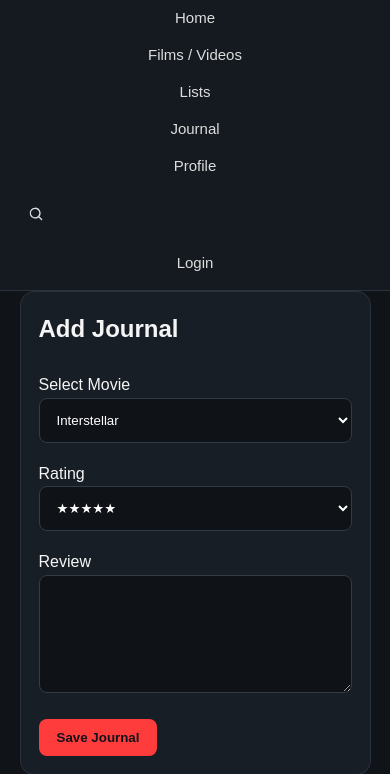
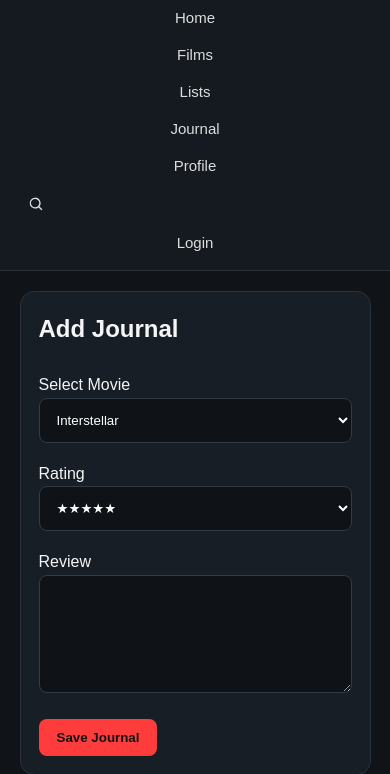
Before and after one commit to dayana179/CineByte, a PHP site: page /journal.html in a window 390 px wide. Shown: the part 78-852 px from the top of the page. Run offline with PHP 8.4, Linux system fonts and the light colour scheme.

Commit message:
Header edited

```diff
--- a/auth.html
+++ b/auth.html
@@ -14,7 +14,7 @@
 
     <nav id="mainNav">
       <a href="index.html">Home</a>
-      <a href="films.html">Films / Videos</a>
+      <a href="films.html">Films</a>
       <a href="lists.html">Lists</a>
       <a href="journal.html">Journal</a>
       <a href="profile.html">Profile</a>
--- a/film-detail.html
+++ b/film-detail.html
@@ -14,7 +14,7 @@
 
     <nav id="mainNav">
       <a href="index.html">Home</a>
-      <a href="films.html">Films / Videos</a>
+      <a href="films.html">Films</a>
       <a href="lists.html">Lists</a>
       <a href="journal.html">Journal</a>
       <a href="profile.html">Profile</a>
@@ -70,7 +70,7 @@
         </div>
 
         <button class="btn" onclick="addToWatchlist()">Add to Watchlist</button>
-        <a id="journalBtn" href="journal.php" class="btn btn-secondary">
+        <a id="journalBtn" href="journal.html" class="btn btn-secondary">
           Write Journal
         </a>
       </div>
--- a/journal.html
+++ b/journal.html
@@ -14,9 +14,9 @@
 
     <nav id="mainNav">
       <a href="index.html">Home</a>
-      <a href="films.html">Films / Videos</a>
+      <a href="films.html">Films</a>
       <a href="lists.html">Lists</a>
-      <a href="journal.php">Journal</a>
+      <a href="journal.html">Journal</a>
       <a href="profile.html">Profile</a>
 
       <div class="header-search">
--- a/lists.html
+++ b/lists.html
@@ -14,7 +14,7 @@
 
     <nav id="mainNav">
       <a href="index.html">Home</a>
-      <a href="films.html">Films / Videos</a>
+      <a href="films.html">Films</a>
       <a href="lists.html">Lists</a>
       <a href="journal.html">Journal</a>
       <a href="profile.html">Profile</a>
--- a/profile.html
+++ b/profile.html
@@ -14,7 +14,7 @@
 
     <nav id="mainNav">
       <a href="index.html">Home</a>
-      <a href="films.html">Films / Videos</a>
+      <a href="films.html">Films</a>
       <a href="lists.html">Lists</a>
       <a href="journal.html">Journal</a>
       <a href="profile.html">Profile</a>
--- a/style.css
+++ b/style.css
@@ -612,3 +612,34 @@ nav a,
     margin-top: 8px;
   }
 }
+
+/* =====================
+   FIX MOBILE HEADER SEARCH ALIGNMENT
+===================== */
+
+@media (max-width: 768px) {
+  nav .header-search {
+    width: 100%;
+    display: block;
+  }
+
+  nav .header-search-btn {
+    width: 100%;
+    padding: 0;
+    margin: 0;
+    height: auto;
+    justify-content: flex-start;
+    color: #ddd;
+  }
+
+  nav .search-icon {
+    width: 18px;
+    height: 18px;
+  }
+
+  nav .header-search-box {
+    position: static;
+    width: 100%;
+    margin-top: 12px;
+  }
+}
```
